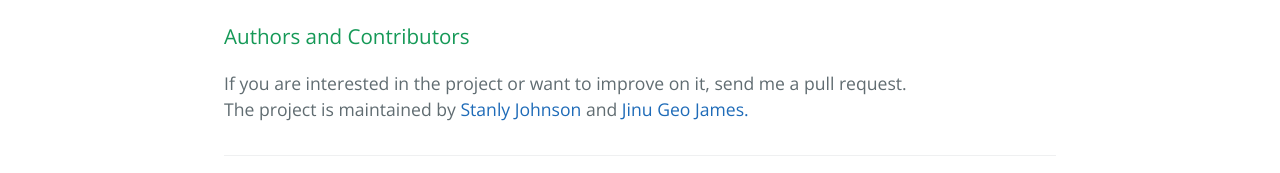
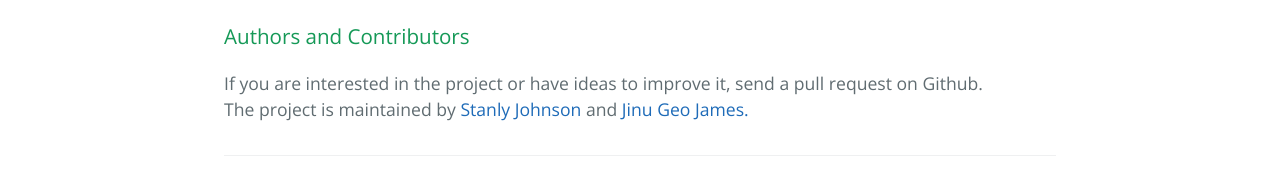
Before and after one commit to aiyankovil/Live-Human-Detection-Robot, a plain HTML site: page index.html in a window 1280 px wide. Shown: the part 739-912 px from the top of the page. Drawn offline with nearby package versions, Linux system fonts and the light colour scheme.

Commit message:
pull-request

```diff
--- a/index.html
+++ b/index.html
@@ -32,7 +32,7 @@
 <h3>
 <a id="authors-and-contributors" class="anchor" href="#authors-and-contributors" aria-hidden="true"><span class="octicon octicon-link"></span></a>Authors and Contributors</h3>
 
-<p>If you are interested in the project or want to improve on it, send me a pull request.<br/>
+<p>If you are interested in the project or have ideas to improve it, send a pull request on Github.<br/>
 The project is maintained by <a href="https://github.com/stanly-johnson">Stanly Johnson</a> and <a href="https://github.com/stanly-johnson">Jinu Geo James.</a></p>
 
       <footer class="site-footer">
```
